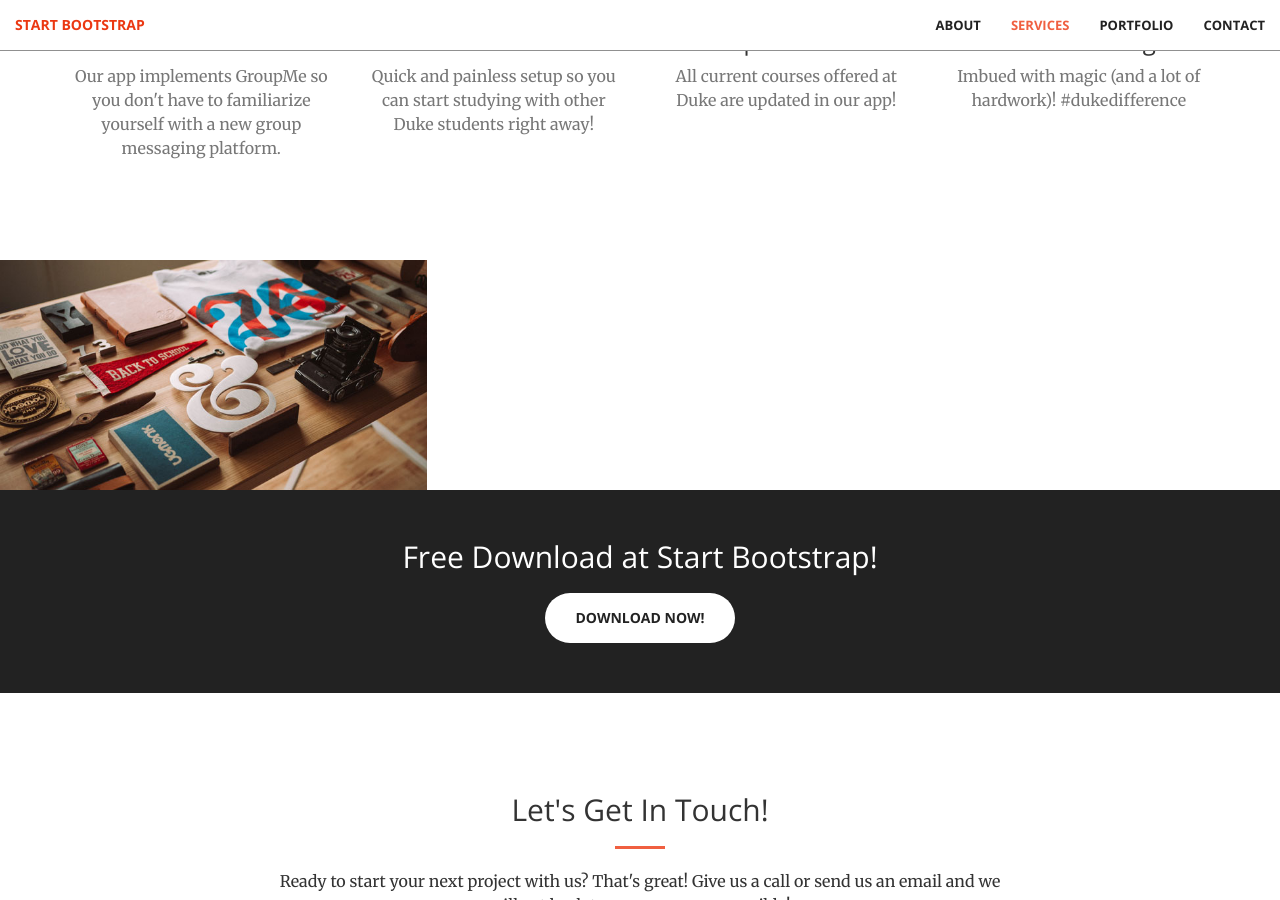
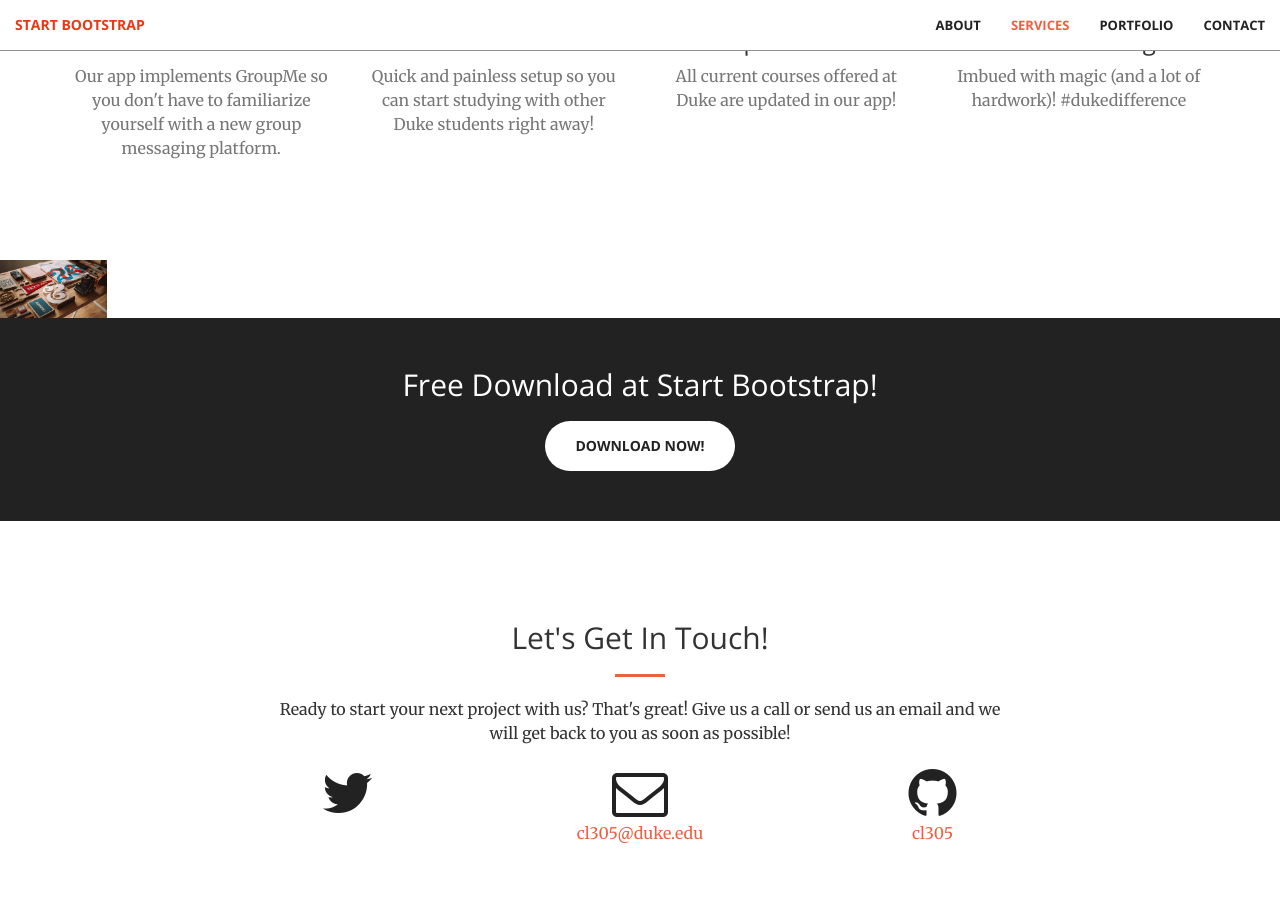
Before and after one commit to cl305/DukeStudies, a Jekyll site: the page built from index.html, in a window 1280 px wide and 900 px high, scrolled down 1586 px. Built offline with Jekyll 4.4.1, drawn with Linux system fonts in a browser that asks for light colours.

Commit message:
Changing portfolio grid

```diff
--- a/_includes/portfolio.html
+++ b/_includes/portfolio.html
@@ -1,7 +1,7 @@
 <section class="no-padding" id="portfolio">
     <div class="container-fluid">
         <div class="row no-gutter">
-            <div class="col-lg-4 col-sm-6">
+            <div class="col-lg-1 col-sm-1">
                 <a href="#" class="portfolio-box">
                     <img src="img/portfolio/1.jpg" class="img-responsive" alt="">
                     <div class="portfolio-box-caption">
```
